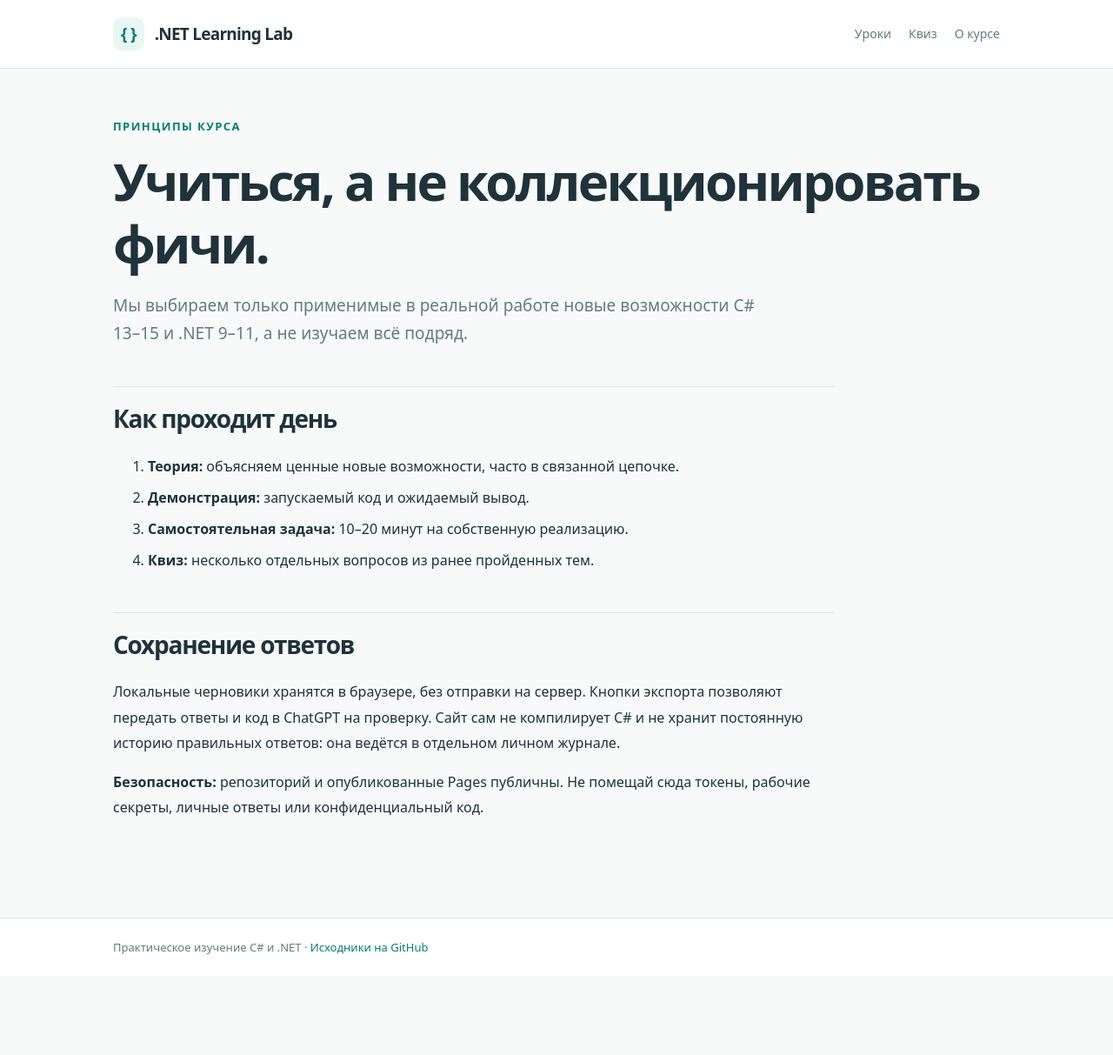
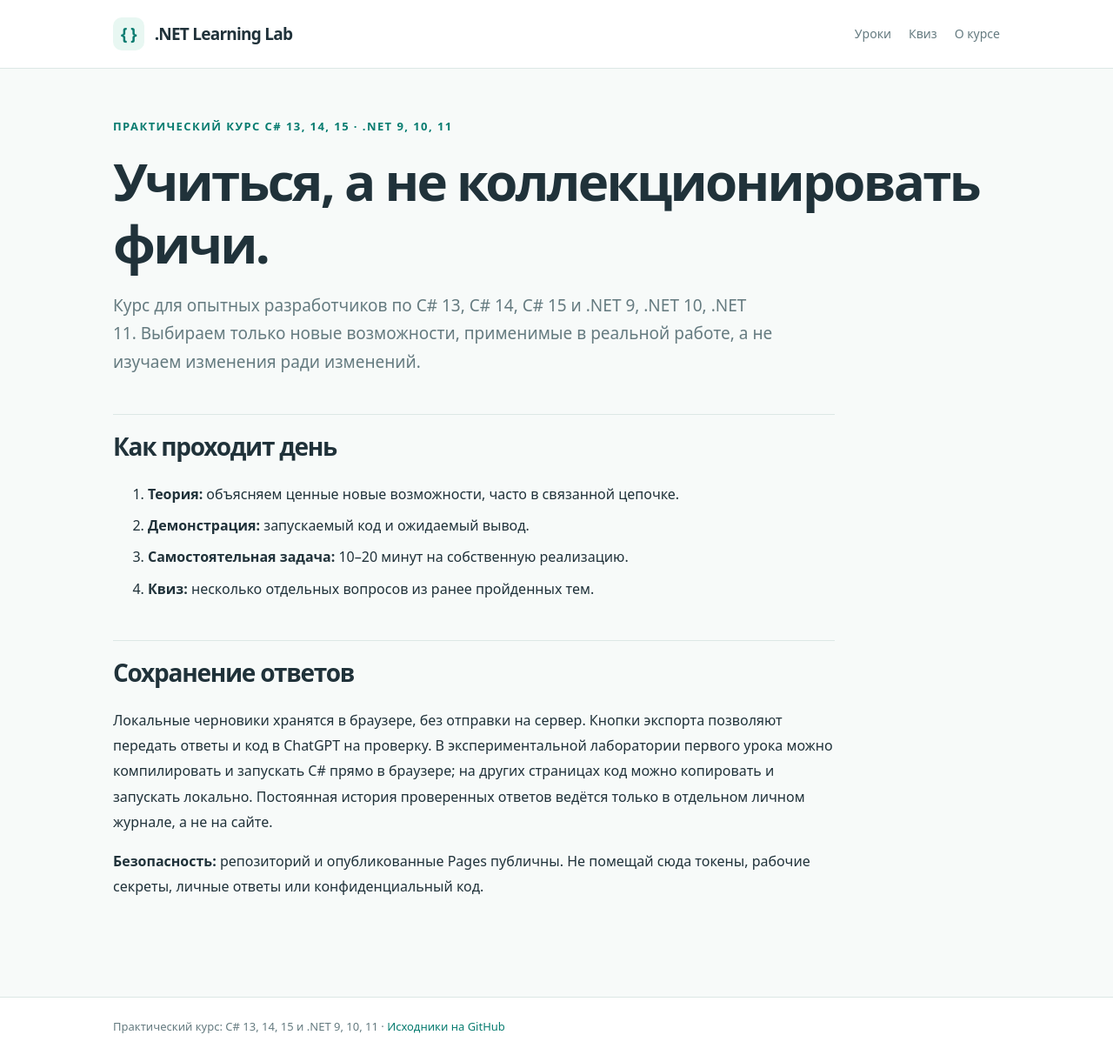
Before and after one commit to boyarincev/dotnet-courses, a Jekyll site: the page built from about.md, in a window 1280 px wide. Shown: the whole page at 87% size. Built offline with Jekyll 4.4.1, drawn with Linux system fonts in a browser that asks for light colours; before the commit the page ends 1122 px from its top, so only the background shows below that.

Commit message:
Clarify course title and descriptions: C# 13/14/15 and .NET 9/10/11

```diff
--- a/_config.yml
+++ b/_config.yml
@@ -1,5 +1,5 @@
-title: ".NET Learning Lab"
-description: "Практические уроки C# 13–15 и .NET 9–11"
+title: "C# 13, 14, 15 и .NET 9, 10, 11 — .NET Learning Lab"
+description: "Практический курс для опытных разработчиков: новые полезные возможности C# 13, C# 14, C# 15 и .NET 9, .NET 10, .NET 11 с запускаемыми примерами, задачами и повторением."
 lang: ru
 url: "https://boyarincev.github.io"
 baseurl: "/dotnet-learning"
--- a/_layouts/default.html
+++ b/_layouts/default.html
@@ -2,6 +2,7 @@
 <html lang="ru">
 <head><meta charset="utf-8"><meta name="viewport" content="width=device-width, initial-scale=1">
 <meta name="color-scheme" content="light dark">
+<meta name="description" content="{{ page.description | default: site.description | escape }}">
 <title>{% if page.title %}{{ page.title | escape }} · {% endif %}{{ site.title | escape }}</title>
 <link rel="stylesheet" href="{{ '/assets/css/style.css' | relative_url }}"></head>
 <body>
@@ -9,5 +10,5 @@
 <header><div class="shell header-inner"><a class="brand" href="{{ '/' | relative_url }}"><span class="logo">{ }</span>.NET Learning Lab</a>
 <nav><a href="{{ '/' | relative_url }}">Уроки</a><a href="{{ '/quiz/' | relative_url }}">Квиз</a><a href="{{ '/about/' | relative_url }}">О курсе</a></nav></div></header>
 <main id="main" class="shell main">{{ content }}</main>
-<footer><div class="shell">Практическое изучение C# и .NET · <a href="https://github.com/boyarincev/dotnet-learning">Исходники на GitHub</a></div></footer>
+<footer><div class="shell">Практический курс: C# 13, 14, 15 и .NET 9, 10, 11 · <a href="https://github.com/boyarincev/dotnet-learning">Исходники на GitHub</a></div></footer>
 <script defer src="{{ '/assets/js/site.js' | relative_url }}"></script></body></html>
--- a/about.md
+++ b/about.md
@@ -3,11 +3,11 @@ layout: default
 title: Как учиться
 permalink: /about/
 ---
-<div class="eyebrow">Принципы курса</div><h1>Учиться, а не коллекционировать фичи.</h1>
-<p class="lead">Мы выбираем только применимые в реальной работе новые возможности C# 13–15 и .NET 9–11, а не изучаем всё подряд.</p>
+<div class="eyebrow">Практический курс C# 13, 14, 15 · .NET 9, 10, 11</div><h1>Учиться, а не коллекционировать фичи.</h1>
+<p class="lead">Курс для опытных разработчиков по C# 13, C# 14, C# 15 и .NET 9, .NET 10, .NET 11. Выбираем только новые возможности, применимые в реальной работе, а не изучаем изменения ради изменений.</p>
 <div class="prose">
 <h2>Как проходит день</h2>
 <ol><li><strong>Теория:</strong> объясняем ценные новые возможности, часто в связанной цепочке.</li><li><strong>Демонстрация:</strong> запускаемый код и ожидаемый вывод.</li><li><strong>Самостоятельная задача:</strong> 10–20 минут на собственную реализацию.</li><li><strong>Квиз:</strong> несколько отдельных вопросов из ранее пройденных тем.</li></ol>
-<h2>Сохранение ответов</h2><p>Локальные черновики хранятся в браузере, без отправки на сервер. Кнопки экспорта позволяют передать ответы и код в ChatGPT на проверку. Сайт сам не компилирует C# и не хранит постоянную историю правильных ответов: она ведётся в отдельном личном журнале.</p>
+<h2>Сохранение ответов</h2><p>Локальные черновики хранятся в браузере, без отправки на сервер. Кнопки экспорта позволяют передать ответы и код в ChatGPT на проверку. В экспериментальной лаборатории первого урока можно компилировать и запускать C# прямо в браузере; на других страницах код можно копировать и запускать локально. Постоянная история проверенных ответов ведётся только в отдельном личном журнале, а не на сайте.</p>
 <p><strong>Безопасность:</strong> репозиторий и опубликованные Pages публичны. Не помещай сюда токены, рабочие секреты, личные ответы или конфиденциальный код.</p>
 </div>
```
Also changed, not shown: index.md (+2 -2 lines), README.md.
